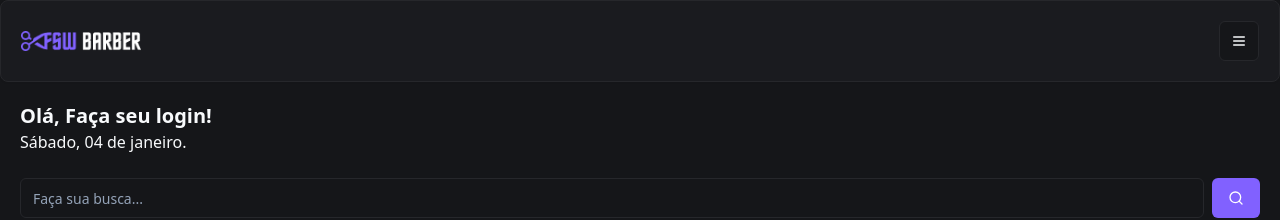
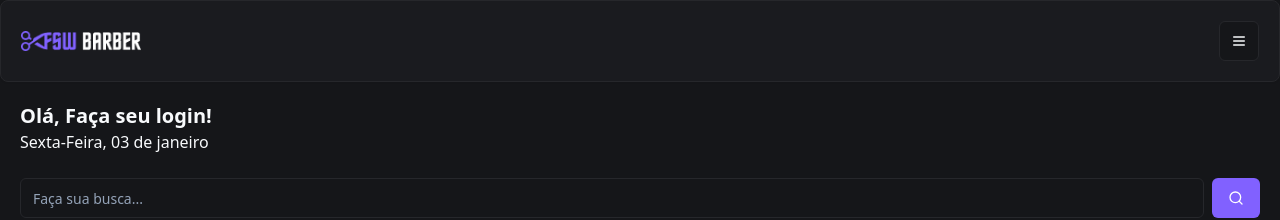
Before and after one commit to EsleySaab/fsw-barber, a Next.js app: page / in a window 1280 px wide. Shown: the top 220 px of the page. Built offline with nearby package versions, Linux system fonts and the light colour scheme; no server answers; the database is empty.

Commit message:
fix: update welcome message

```diff
--- a/app/page.tsx
+++ b/app/page.tsx
@@ -10,6 +10,8 @@
 import Link from "next/link"
 import { getServerSession } from "next-auth"
 import { authOptions } from "./_lib/auth"
+import { format } from "date-fns"
+import { ptBR } from "date-fns/locale/pt-BR"
 
 const Home = async () => {
   const session = await getServerSession(authOptions)
@@ -47,8 +49,15 @@
       <div className="p-5">
         {/* TEXTO */}
         <h2 className="text-xl font-bold">{`Olá, ${session?.user?.name ?? "Faça seu login"}!`}</h2>
-        <p>Sábado, 04 de janeiro.</p>
-
+        <p>
+          <span className="capitalize">
+            {format(new Date(), "EEEE, dd", { locale: ptBR })}
+          </span>
+          <span>&nbsp;de&nbsp;</span>
+          {format(new Date(), "MMMM", {
+            locale: ptBR,
+          })}
+        </p>
         {/* BUSCA */}
         <div className="mt-6">
           <Search />
```
